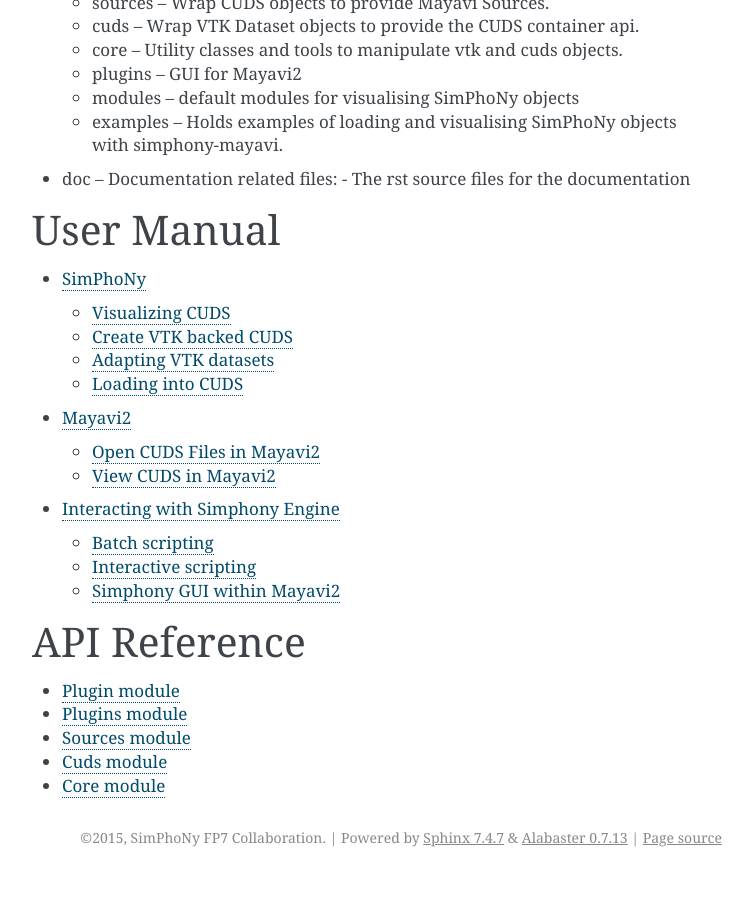
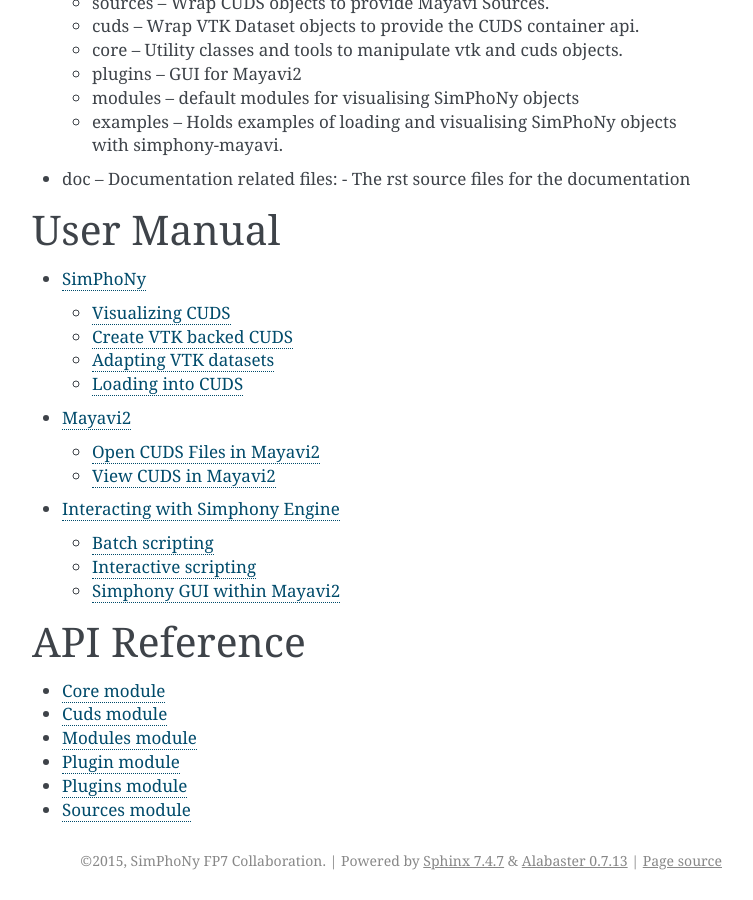
Before and after one commit to simphony/simphony-mayavi, a Sphinx documentation site: the page built from doc/source/index.rst, in a window 1280 px wide and 900 px high, scrolled down 2649 px. Shown: the whole window, without its empty margins (388-1141 px from the left). Built offline with Sphinx 7.4.7, drawn with Linux system fonts in a browser that asks for light colours; the version number could not be read and is left out; before the commit the page ends 3526 px from its top, so only the background shows below that.

Commit message:
added doc for modules/default_modules

```diff
--- /dev/null
+++ b/doc/source/api/modules.rst
@@ -0,0 +1,5 @@
+Modules module
+--------------
+
+.. automodule:: simphony_mayavi.modules.default_module
+   :members:
--- a/doc/source/index.rst
+++ b/doc/source/index.rst
@@ -16,8 +16,9 @@
 .. toctree::
    :maxdepth: 1
 
+   api/core
+   api/cuds
+   api/modules
    api/plugin
    api/plugins
    api/sources
-   api/cuds
-   api/core
```
